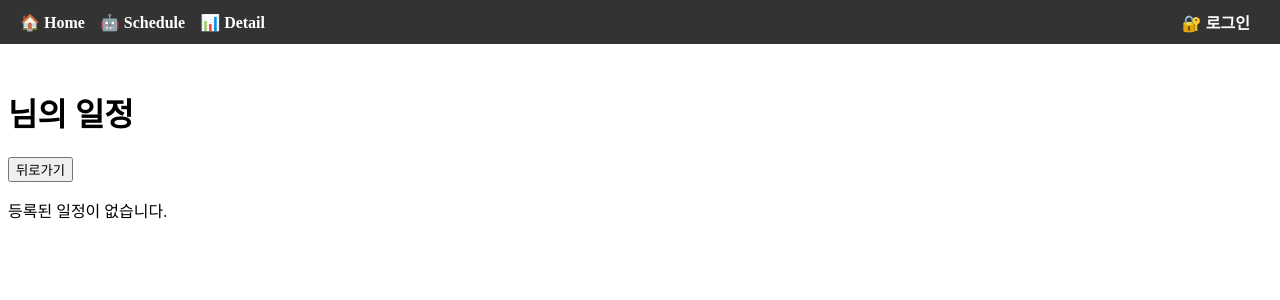
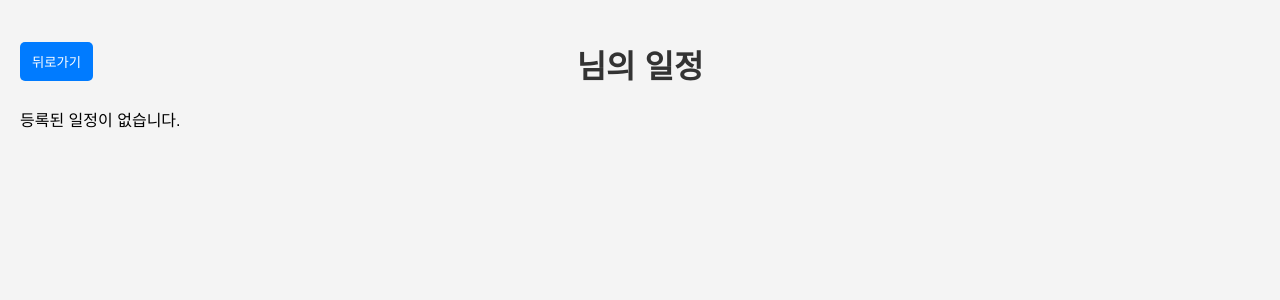
Before and after one commit to codeiwan/iw_schedule, a FastAPI app: template templates/detail.html in a window 1280 px wide. Shown: the top 300 px of the page. Run offline with FastAPI, Linux system fonts and the light colour scheme; the template is opened without the code that fills it, so the values that code supplies are empty.

Commit message:
detail 수정

```diff
--- a/templates/detail.html
+++ b/templates/detail.html
@@ -5,10 +5,24 @@
   <meta name="viewport" content="width=device-width, initial-scale=1.0">
   <title>{{ username }}'s schedule</title>
   <style>
+    body {
+      font-family: Arial, sans-serif;
+      background-color: #f4f4f4;
+      margin: 0;
+      padding: 20px;
+    }
+    h1 {
+      color: #333;
+      text-align: center;
+      margin-bottom: 20px;
+    }
     table {
       width: 100%;
       border-collapse: collapse;
       margin-top: 20px;
+      background-color: white;
+      border-radius: 8px;
+      box-shadow: 0 0 10px rgba(0, 0, 0, 0.1);
     }
     th, td {
       padding: 12px;
@@ -17,15 +31,29 @@
     }
     th {
       background-color: #f4f4f4;
+      font-weight: bold;
     }
     tr:hover {
       background-color: #f9f9f9;
     }
+    button {
+      display: inline-block;
+      padding: 10px 12px;
+      background-color: #007BFF;
+      color: white;
+      border: none;
+      border-radius: 5px;
+      cursor: pointer;
+      position: absolute;
+      top: 42px;
+      left: 20px;
+    }
+    button:hover {
+      background-color: #0056b3;
+    }
   </style>
 </head>
 <body>
-  {% include "base.html" %}
-
   <h1>{{ username }}님의 일정</h1>
   <button onclick="window.location.href='/schedule'">뒤로가기</button>
 
```
